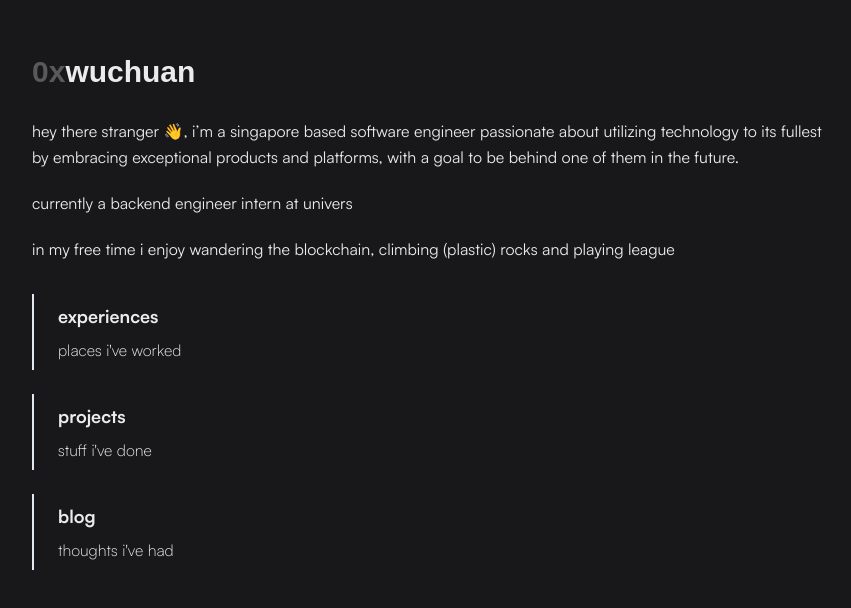
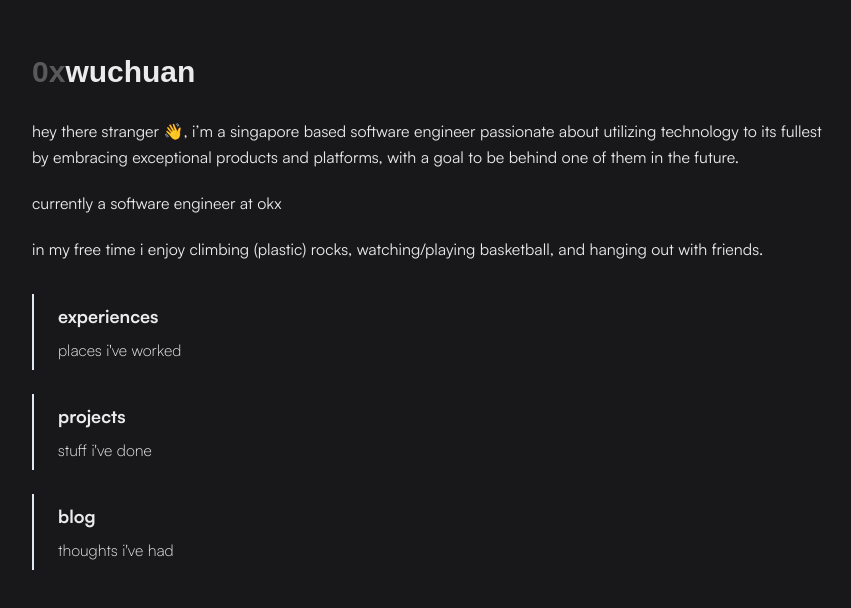
Before and after one commit to 0xwuchuan/wuchuan.xyz, a Next.js app: page / in a window 1280 px wide. Shown: the part 118-726 px from the top of the page, without its empty margins (208-1059 px from the left). Built offline with nearby package versions, Linux system fonts and the light colour scheme; a web font is replaced by a local one.

Commit message:
add: update experiences and about

```diff
--- a/src/components/about.tsx
+++ b/src/components/about.tsx
@@ -25,8 +25,8 @@ export default function About() {
         </Link>
       </p>
       <p>
-        in my free time i enjoy wandering the blockchain, climbing (plastic)
-        rocks and playing league
+        in my free time i enjoy climbing (plastic) rocks, watching/playing
+        basketball, and hanging out with friends.
       </p>
     </section>
   );
--- a/src/public/experiences.json
+++ b/src/public/experiences.json
@@ -1,9 +1,16 @@
 [
+  {
+    "title": "Software Engineer",
+    "place": "OKX",
+    "placelink": "https://www.okx.com/en-sg",
+    "year": "current",
+    "description": "currently devoting myself to the security of the chain auditing smart contracts and developing security tools"
+  },
   {
     "title": "Backend Engineer Intern",
     "place": "Univers",
     "placelink": "https://univers.com/",
-    "year": "current",
+    "year": "2024",
     "description": "wanted to be part of a big web2 company as a software engineer before i devote myself to the chain"
   },
   {
```
